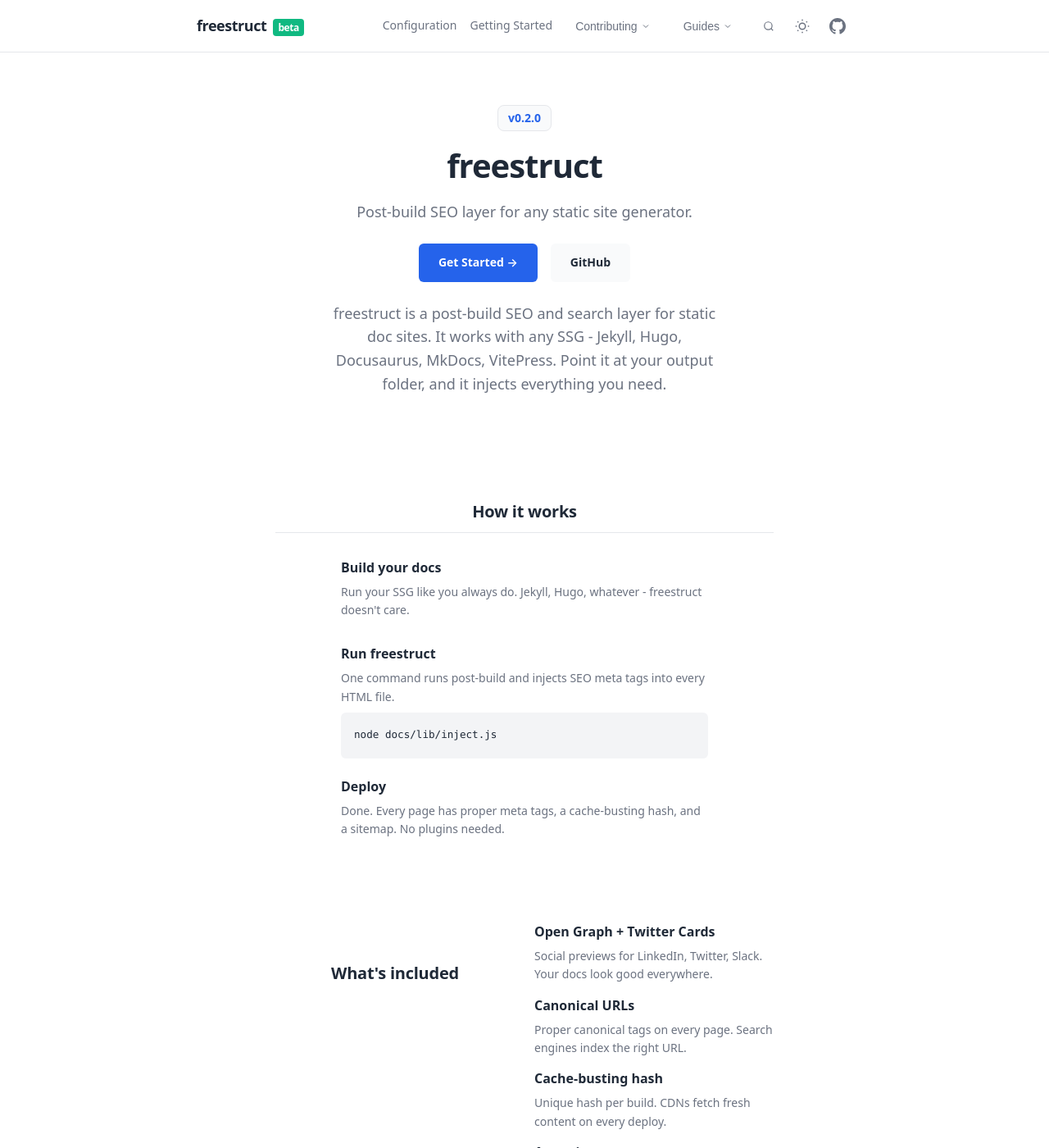
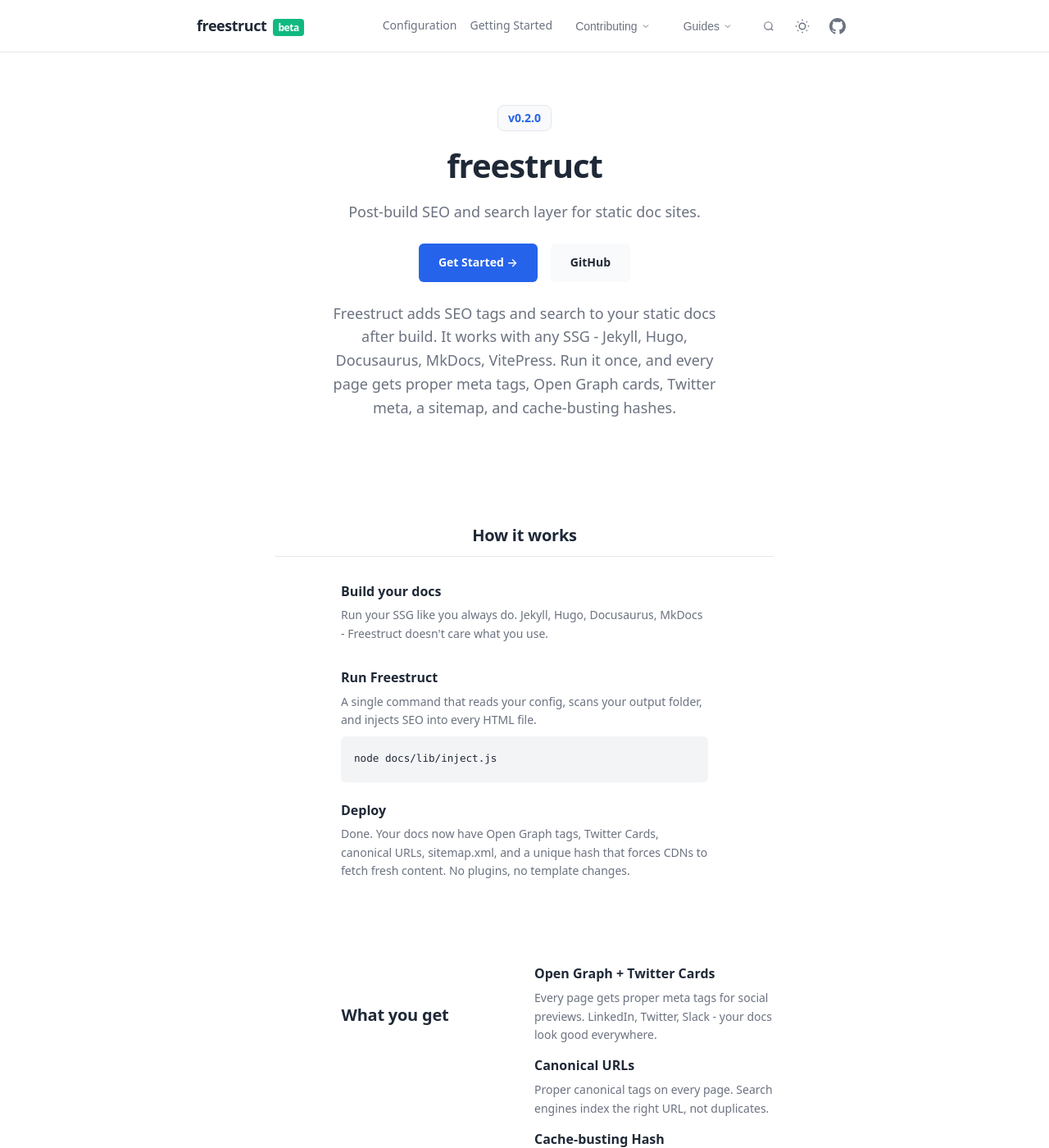
Before and after one commit to dhaupin/freestruct, a Jekyll site: the page built from docs/index.md, in a window 1280 px wide and 1400 px high. Shown: the whole window at 82% size. Built offline with Jekyll 4.4.1, drawn with Linux system fonts in a browser that asks for light colours; some of the changed text lies outside the part shown.

Commit message:
Enterprise tone: Title Case, quickstart section, helpful lander
- Freestruct now Title Case per brand
- Added quickstart section with actual code
- More descriptive feature descriptions
- Enterprise but friendly tone
- Helpful lander with clear next steps

```diff
--- a/docs/_layouts/home.html
+++ b/docs/_layouts/home.html
@@ -68,26 +68,48 @@ layout: default
 /* Landing page sections */
 .how-it-works,
 .features-grid,
+.quickstart,
 .comparison,
 .guides-grid {
   padding: var(--space-12) var(--space-4);
 }
 .how-it-works,
 .features-grid,
+.quickstart,
 .comparison {
   max-width: 40rem;
   margin: 0 auto;
 }
 .how-it-works h2,
 .features-grid h2,
+.quickstart h2,
 .comparison h2,
 .guides-grid h2 {
   text-align: center;
   font-size: var(--font-size-xl);
   margin-bottom: var(--space-8);
 }
-.guides-grid {
+.quickstart {
   background: var(--color-bg-alt);
+}
+.quickstart h2 {
+  margin-bottom: var(--space-4);
+}
+.quickstart > p {
+  text-align: center;
+  color: var(--color-text-muted);
+  margin-bottom: var(--space-6);
+}
+.quickstart pre {
+  margin-bottom: var(--space-4);
+}
+.quickstart > p:last-child {
+  text-align: center;
+  color: var(--color-text-muted);
+  margin-bottom: 0;
+}
+.quickstart + .guides-grid {
+  background: var(--color-bg);
 }
 .steps {
   display: flex;
--- a/docs/index.md
+++ b/docs/index.md
@@ -1,11 +1,11 @@
 ---
 layout: home
-title: freestruct
-description: Post-build SEO layer for any static site generator.
+title: Freestruct
+description: Post-build SEO and search layer for static doc sites.
 ---
 
 <section class="intro">
-  <p>freestruct is a post-build SEO and search layer for static doc sites. It works with any SSG - Jekyll, Hugo, Docusaurus, MkDocs, VitePress. Point it at your output folder, and it injects everything you need.</p>
+  <p>Freestruct adds SEO tags and search to your static docs after build. It works with any SSG - Jekyll, Hugo, Docusaurus, MkDocs, VitePress. Run it once, and every page gets proper meta tags, Open Graph cards, Twitter meta, a sitemap, and cache-busting hashes.</p>
 </section>
 
 <section class="how-it-works">
@@ -15,14 +15,14 @@ description: Post-build SEO layer for any static site generator.
     <div class="step">
       <div class="step-content">
         <h3>Build your docs</h3>
-        <p>Run your SSG like you always do. Jekyll, Hugo, whatever - freestruct doesn't care.</p>
+        <p>Run your SSG like you always do. Jekyll, Hugo, Docusaurus, MkDocs - Freestruct doesn't care what you use.</p>
       </div>
     </div>
 
     <div class="step">
       <div class="step-content">
-        <h3>Run freestruct</h3>
-        <p>One command runs post-build and injects SEO meta tags into every HTML file.</p>
+        <h3>Run Freestruct</h3>
+        <p>A single command that reads your config, scans your output folder, and injects SEO into every HTML file.</p>
         <pre><code>node docs/lib/inject.js</code></pre>
       </div>
     </div>
@@ -30,62 +30,76 @@ description: Post-build SEO layer for any static site generator.
     <div class="step">
       <div class="step-content">
         <h3>Deploy</h3>
-        <p>Done. Every page has proper meta tags, a cache-busting hash, and a sitemap. No plugins needed.</p>
+        <p>Done. Your docs now have Open Graph tags, Twitter Cards, canonical URLs, sitemap.xml, and a unique hash that forces CDNs to fetch fresh content. No plugins, no template changes.</p>
       </div>
     </div>
   </div>
 </section>
 
 <section class="features-grid">
-  <h2>What's included</h2>
+  <h2>What you get</h2>
 
   <div class="features">
     <div class="feature">
       <h3>Open Graph + Twitter Cards</h3>
-      <p>Social previews for LinkedIn, Twitter, Slack. Your docs look good everywhere.</p>
+      <p>Every page gets proper meta tags for social previews. LinkedIn, Twitter, Slack - your docs look good everywhere.</p>
     </div>
 
     <div class="feature">
       <h3>Canonical URLs</h3>
-      <p>Proper canonical tags on every page. Search engines index the right URL.</p>
+      <p>Proper canonical tags on every page. Search engines index the right URL, not duplicates.</p>
     </div>
 
     <div class="feature">
-      <h3>Cache-busting hash</h3>
-      <p>Unique hash per build. CDNs fetch fresh content on every deploy.</p>
+      <h3>Cache-busting Hash</h3>
+      <p>Each build gets a unique hash injected into the HTML. CDNs see new content on every deploy - no manual purge needed.</p>
     </div>
 
     <div class="feature">
-      <h3>Auto sitemap</h3>
-      <p>Generates sitemap.xml with all pages. Search engines find everything.</p>
+      <h3>Auto Sitemap</h3>
+      <p>Freestruct generates sitemap.xml with all your pages. Search engines can crawl everything without help.</p>
     </div>
 
     <div class="feature">
-      <h3>CDN purge hooks</h3>
-      <p>CloudFlare, Fastly, CloudFront - run purge commands automatically.</p>
+      <h3>CDN Purge Hooks</h3>
+      <p>Configure CloudFlare, Fastly, or CloudFront to purge automatically after each build. Your docs stay fresh.</p>
     </div>
 
     <div class="feature">
-      <h3>PageFind search</h3>
-      <p>⌘K search baked in. Indexes automatically post-build.</p>
+      <h3>PageFind Search</h3>
+      <p>Freestruct includes PageFind for static search. Press ⌘K to search your docs. Indexes automatically after build.</p>
     </div>
   </div>
 
-  <p><a href="/configuration">- Full config reference</a></p>
+  <p><a href="/configuration">- Full configuration reference</a></p>
+</section>
+
+<section class="quickstart">
+  <h2>Quick setup</h2>
+
+  <p>Install the only dependency, create a config, run Freestruct:</p>
+
+  <pre><code>npm install js-yaml
+
+# Create docs/ssr-config.yml with your site info
+
+node docs/lib/inject.js</code></pre>
+
+  <p>That's it. See <a href="/getting-started">Getting Started</a> for the full guide.</p>
 </section>
 
 <section class="guides-grid">
-  <h2>Quick links</h2>
+  <h2>Guides</h2>
 
   <div class="guides">
     <a href="/getting-started" class="guide">
       <h3>Getting Started</h3>
-      <p>Up in 5 minutes</p>
+      <p>Full setup in 5 minutes</p>
     </a>
 
     <a href="/guides/ssr-config" class="guide">
-      <h3>ssr-config.yml</h3>
-      <p>All options</p>
+      <h3>Configuration</h3>
+      <p>All available options</p>
     </a>
 
     <a href="/guides/cache-busting" class="guide">
@@ -101,13 +115,13 @@ description: Post-build SEO layer for any static site generator.
 </section>
 
 <section class="comparison">
-  <h2>vs. doing it manually</h2>
+  <h2>Freestruct vs manual setup</h2>
 
   <table>
     <thead>
       <tr>
         <th></th>
-        <th>freestruct</th>
+        <th>Freestruct</th>
         <th>Manual</th>
       </tr>
     </thead>
@@ -118,7 +132,7 @@ description: Post-build SEO layer for any static site generator.
         <td class="check">Yes</td>
       </tr>
       <tr>
-        <td>One-time config</td>
+        <td>Configure once</td>
         <td class="check">Yes</td>
         <td class="x">No</td>
       </tr>
```
